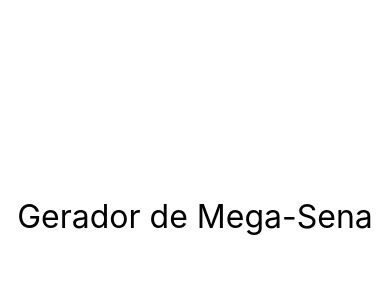
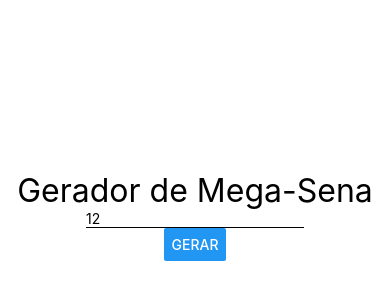
Before and after one commit to Pedro-imbriani-clear/exercicios, a React Native app: screen / in a window 390 px wide. Shown: the part 206-506 px from the top of the page. Built offline with nearby package versions, Linux system fonts and the light colour scheme.

Commit message:
Mega-Sena Component #01

```diff
--- a/src/App.js
+++ b/src/App.js
@@ -28,7 +28,7 @@
 
 export default () => (
     <SafeAreaView style={style.App}>
-        <Mega />
+        <Mega qtdeNumeros={12} />
         {/*
         <FlexboxV4 />
         <FlexboxV3 />
--- a/src/components/mega/Mega.js
+++ b/src/components/mega/Mega.js
@@ -1,14 +1,52 @@
 import React, { Component } from "react"
-import { Text } from 'react-native'
+import { Button, Text, TextInput } from 'react-native'
 import Estilo from '../estilo'
 
 export default class Mega extends Component {
 
+    state = {
+        qtdeNumeros: this.props.qtdeNumeros,
+        numeros: []
+    }
+
+    alterarQtdeNumero = (qtde) => {
+        this.setState({ qtdeNumeros: +qtde })
+    }
+
+    gerarNumeroNaoContido = nums => {
+        const novo = parseInt(Math.random() * 60) + 1
+        return nums.includes(novo) ? this.gerarNumeroNaoContido(nums) : novo
+    }
+
+    gerarNumeros = () => {
+        const numeros = Array(this.state.qtdeNumeros)
+            .fill()
+            .reduce(n => [...n, this.gerarNumeroNaoContido(n)], [])
+            .sort((a, b) => a - b)
+        this.setState({ numeros })
+    }
+
     render() {
         return (
-            <Text style={Estilo.txtG}>
-                Gerador de Mega-Sena
-            </Text>
+            <>
+                <Text style={Estilo.txtG}>
+                    Gerador de Mega-Sena
+                </Text>
+                <TextInput
+                    keyboardType={'numeric'}
+                    style={{borderBottomWidth: 1}}
+                    placeholder="Qtde de Números"
+                    value={`${this.state.qtdeNumeros}`}
+                    onChangeText={this.alterarQtdeNumero}
+                />
+                <Button
+                    title='Gerar'
+                    onPress={this.gerarNumeros}
+                />
+                <Text>
+                    {this.state.numeros.join(',')}
+                </Text>
+            </>
         )
     }
 }
```
